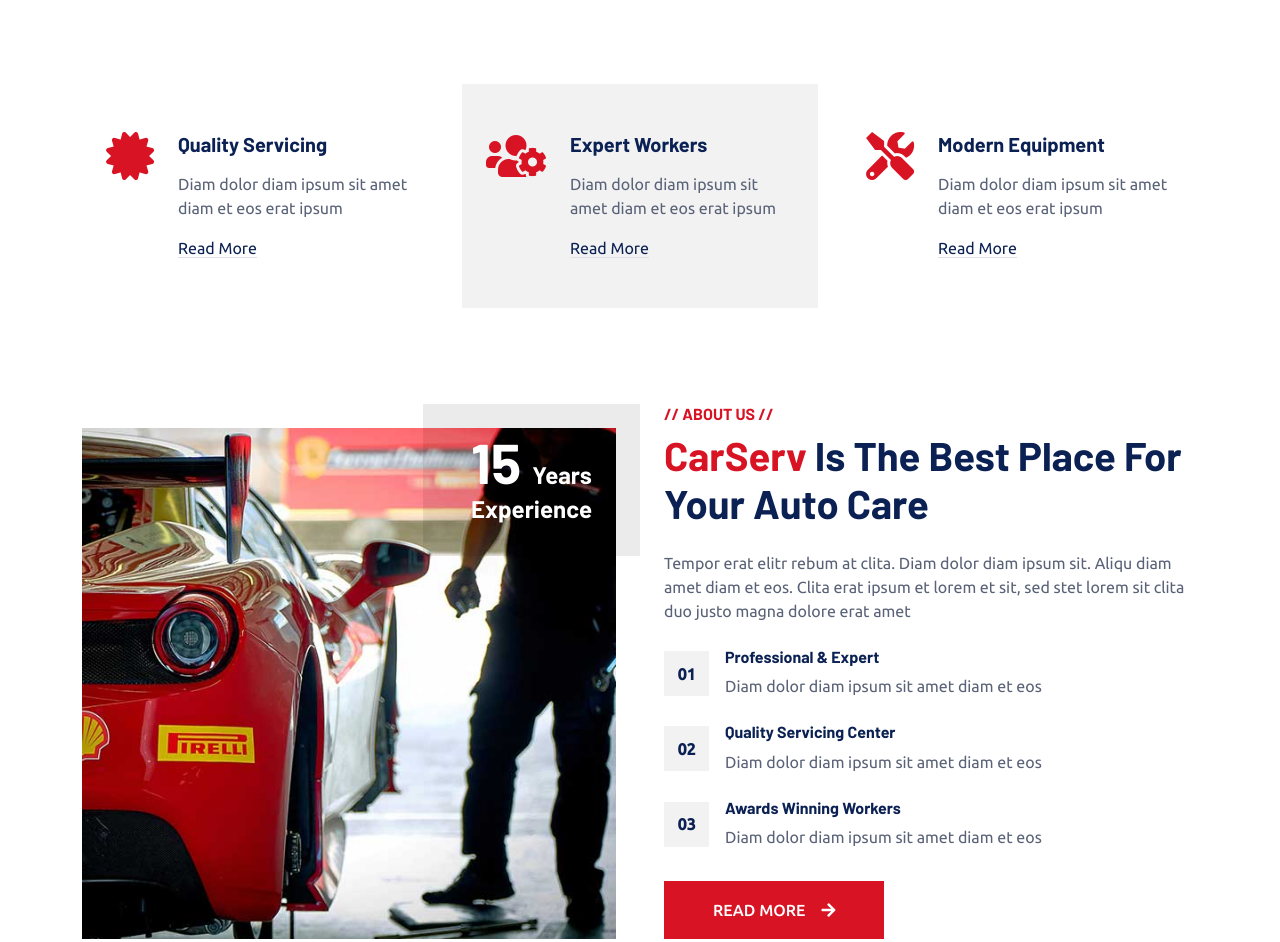
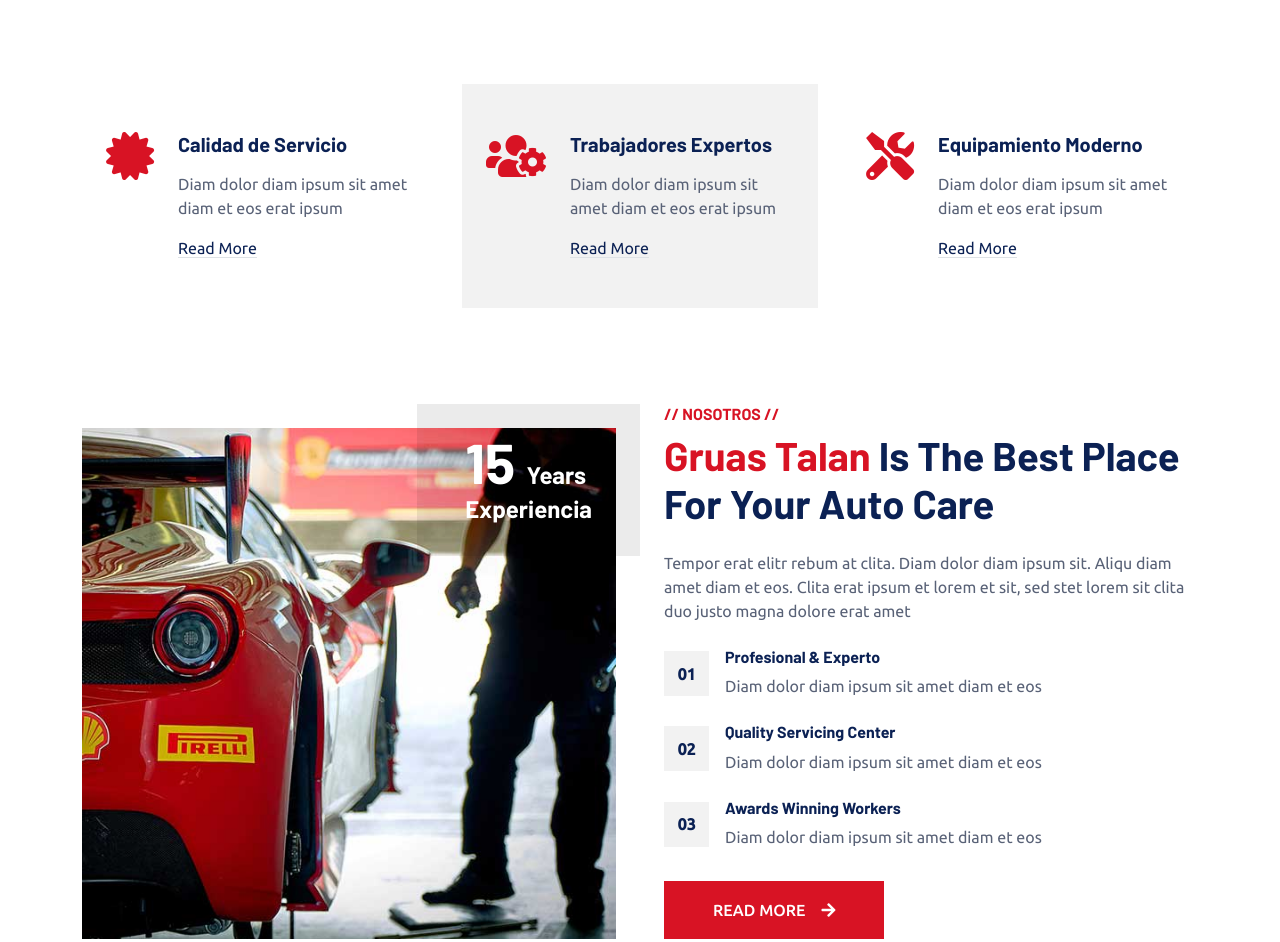
Before and after one commit to andresx91/talan-servicio-gruas, a plain HTML site: page index.html in a window 1280 px wide. Shown: the part 860-1802 px from the top of the page. Drawn offline with nearby package versions, Linux system fonts and the light colour scheme; a script that the page names is missing.

Commit message:
actualizando textos

```diff
--- a/index.html
+++ b/index.html
@@ -62,7 +62,7 @@
                 </div>
                 <div class="h-100 d-inline-flex align-items-center py-3">
                     <small class="far fa-clock text-primary me-2"></small>
-                    <small>Mon - Fri : 09.00 AM - 09.00 PM</small>
+                    <small>Lun - Vie : 09.00 AM - 09.00 PM</small>
                 </div>
             </div>
             <div class="col-lg-5 px-5 text-end">
@@ -98,10 +98,9 @@
                 <div class="nav-item dropdown">
                     <a href="#" class="nav-link dropdown-toggle" data-bs-toggle="dropdown">Otros Servicios</a>
                     <div class="dropdown-menu fade-up m-0">
-                        <a href="booking.html" class="dropdown-item">Booking</a>
-                        <a href="team.html" class="dropdown-item">Technicians</a>
-                        <a href="testimonial.html" class="dropdown-item">Testimonial</a>
-                        <a href="404.html" class="dropdown-item">404 Page</a>
+                        <a href="booking.html" class="dropdown-item">Arrendamiento</a>
+                        <a href="team.html" class="dropdown-item">Tecnicos</a>
+                        <a href="testimonial.html" class="dropdown-item">Testimonios</a>
                     </div>
                 </div>
                 <a href="contact.html" class="nav-item nav-link">Contacto</a>
@@ -174,7 +173,7 @@
                     <div class="d-flex py-5 px-4">
                         <i class="fa fa-certificate fa-3x text-primary flex-shrink-0"></i>
                         <div class="ps-4">
-                            <h5 class="mb-3">Quality Servicing</h5>
+                            <h5 class="mb-3">Calidad de Servicio</h5>
                             <p>Diam dolor diam ipsum sit amet diam et eos erat ipsum</p>
                             <a class="text-secondary border-bottom" href="">Read More</a>
                         </div>
@@ -184,7 +183,7 @@
                     <div class="d-flex bg-light py-5 px-4">
                         <i class="fa fa-users-cog fa-3x text-primary flex-shrink-0"></i>
                         <div class="ps-4">
-                            <h5 class="mb-3">Expert Workers</h5>
+                            <h5 class="mb-3">Trabajadores Expertos</h5>
                             <p>Diam dolor diam ipsum sit amet diam et eos erat ipsum</p>
                             <a class="text-secondary border-bottom" href="">Read More</a>
                         </div>
@@ -194,7 +193,7 @@
                     <div class="d-flex py-5 px-4">
                         <i class="fa fa-tools fa-3x text-primary flex-shrink-0"></i>
                         <div class="ps-4">
-                            <h5 class="mb-3">Modern Equipment</h5>
+                            <h5 class="mb-3">Equipamiento Moderno</h5>
                             <p>Diam dolor diam ipsum sit amet diam et eos erat ipsum</p>
                             <a class="text-secondary border-bottom" href="">Read More</a>
                         </div>
@@ -215,13 +214,13 @@
                         <img class="position-absolute img-fluid w-100 h-100" src="img/about.jpg" style="object-fit: cover;" alt="">
                         <div class="position-absolute top-0 end-0 mt-n4 me-n4 py-4 px-5" style="background: rgba(0, 0, 0, .08);">
                             <h1 class="display-4 text-white mb-0">15 <span class="fs-4">Years</span></h1>
-                            <h4 class="text-white">Experience</h4>
+                            <h4 class="text-white">Experiencia</h4>
                         </div>
                     </div>
                 </div>
                 <div class="col-lg-6">
-                    <h6 class="text-primary text-uppercase">// About Us //</h6>
-                    <h1 class="mb-4"><span class="text-primary">CarServ</span> Is The Best Place For Your Auto Care</h1>
+                    <h6 class="text-primary text-uppercase">// Nosotros //</h6>
+                    <h1 class="mb-4"><span class="text-primary">Gruas Talan</span> Is The Best Place For Your Auto Care</h1>
                     <p class="mb-4">Tempor erat elitr rebum at clita. Diam dolor diam ipsum sit. Aliqu diam amet diam et eos. Clita erat ipsum et lorem et sit, sed stet lorem sit clita duo justo magna dolore erat amet</p>
                     <div class="row g-4 mb-3 pb-3">
                         <div class="col-12 wow fadeIn" data-wow-delay="0.1s">
@@ -230,7 +229,7 @@
                                     <span class="fw-bold text-secondary">01</span>
                                 </div>
                                 <div class="ps-3">
-                                    <h6>Professional & Expert</h6>
+                                    <h6>Profesional & Experto</h6>
                                     <span>Diam dolor diam ipsum sit amet diam et eos</span>
                                 </div>
                             </div>
```
Also changed, not shown: about.html (+1 -1 lines).
